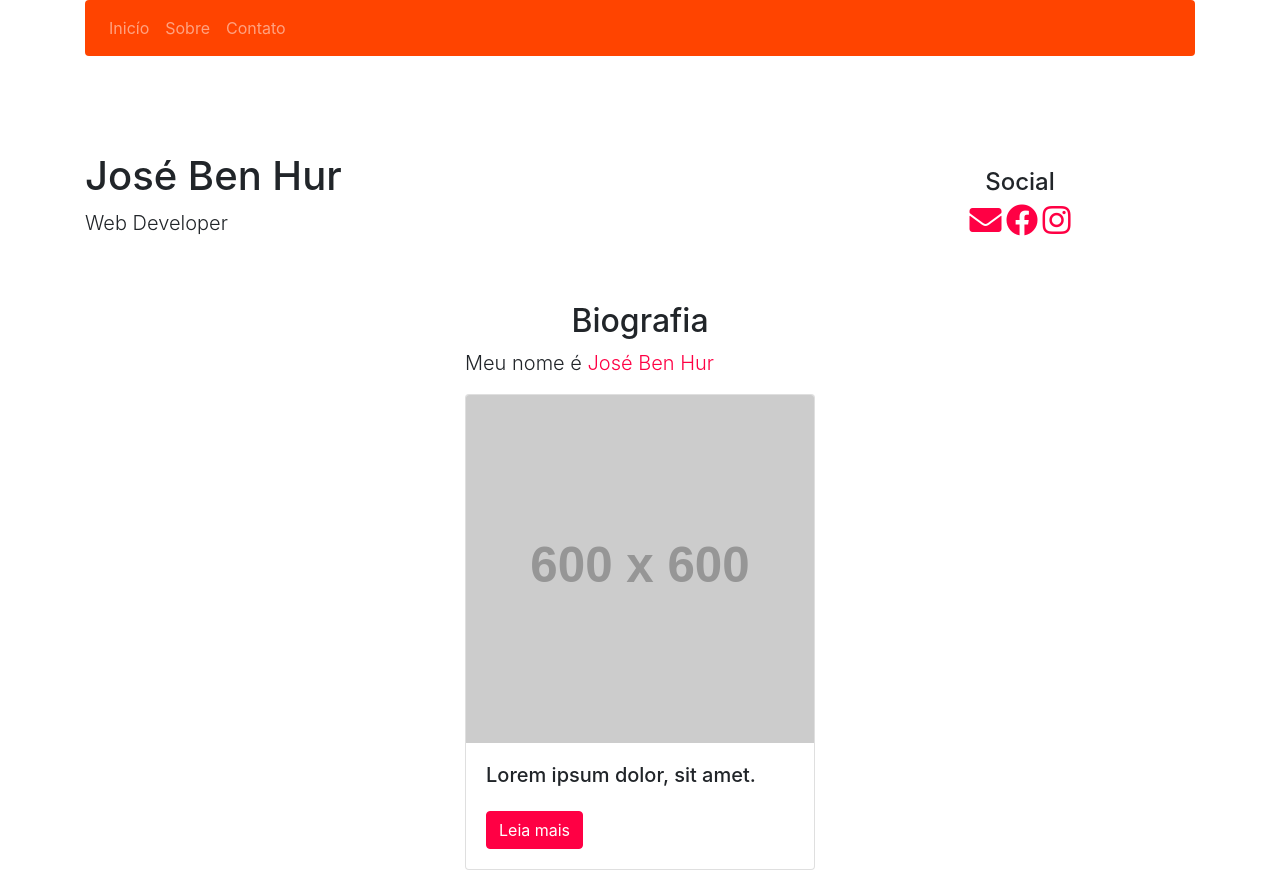
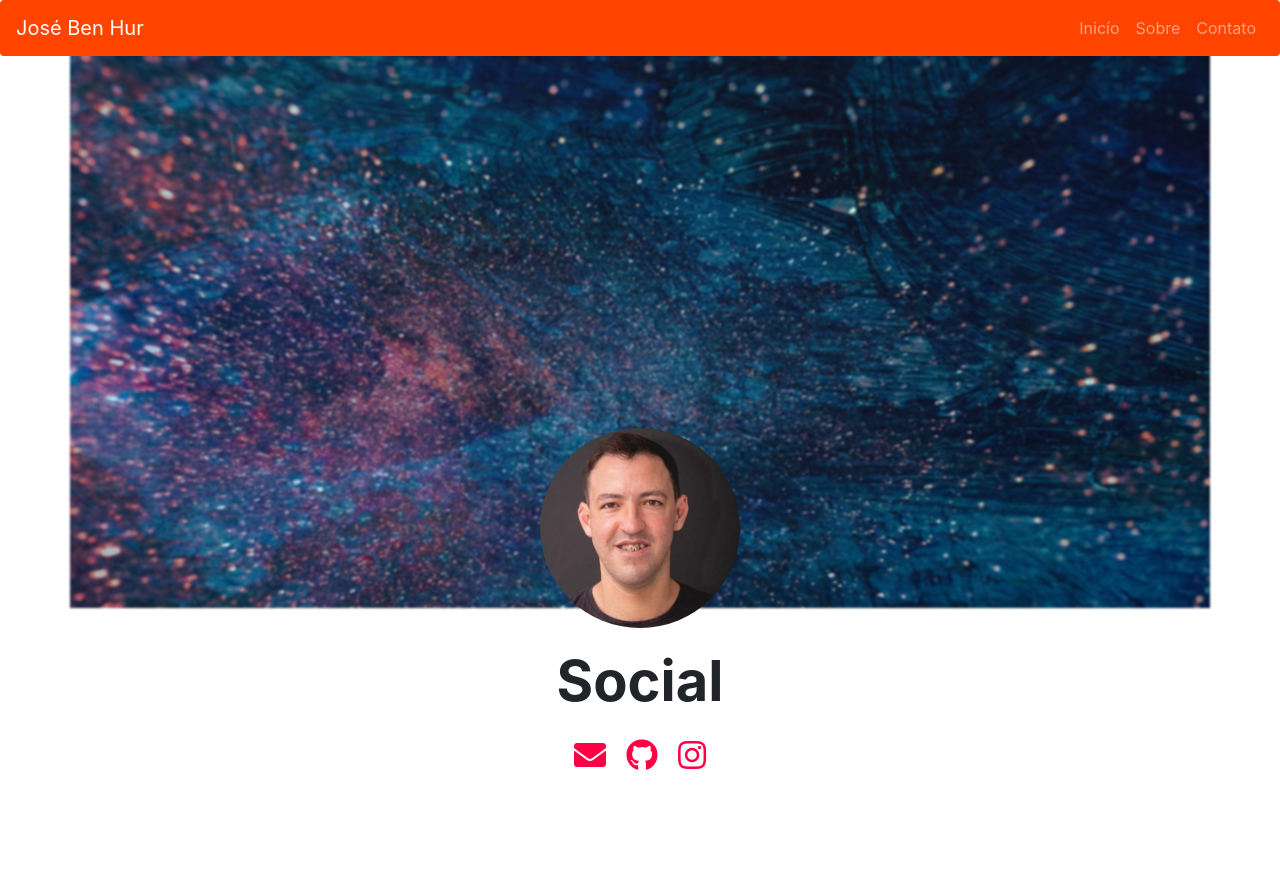
Before and after one commit to benhuur1/Layout-com-Gulp, a website: page src/index.html in a window 1280 px wide. Shown: the top 873 px of the page. Drawn offline with Linux system fonts and the light colour scheme; placeholder pictures from the web are drawn by us.

Commit message:
ajustes 27/01/21

```diff
--- a/src/index.html
+++ b/src/index.html
@@ -19,14 +19,15 @@
 		<div class="row">
 
 			<div class="col mb-5">
-				<nav class="navbar navbar-expand-lg navbar-dark bg-my-color-2 rounded" id="nav">
+				<nav class="navbar navbar-expand-lg navbar-dark bg-my-color-2 rounded fixed-top" id="nav">
+					<a href="#" class="navbar-brand">José Ben Hur</a>
 
 					<button class="navbar-toggler" type="button" data-toggle='collapse' data-target='#meuNavbar'>
 						<span class="navbar-toggler-icon"></span>
 					</button>
 
 					<div class="collapse navbar-collapse" id="meuNavbar">
-						<ul class="navbar-nav mr-auto">
+						<ul class="navbar-nav ml-auto">
 							<li class="nav-item"><a href="#" class="nav-link">Inicío</a></li>
 							<li class="nav-item"><a href="#" class="nav-link">Sobre</a></li>
 							<li class="nav-item"><a href="#" class="nav-link">Contato</a></li>
@@ -37,8 +38,11 @@
 			</div>
 
 		</div>
+		<div class="row" id='bg-top'>
 
-		<div class="row my-5 align-items-center">
+		</div>
+
+		<!-- <div class="row my-5 align-items-center">
 
 			<div class="col-md-8 col-sm-12">
 				<h1>José Ben Hur</h1>
@@ -48,29 +52,29 @@
 			<div class="col-md-4 col-sm-12">
 				<div class="text-center">
 					<h4 class="text-center">Social</h4>
-					<a href="mailto:joseben.hur.86@gmail.com"><i class="fas fa-2x fa-envelope"></i></a>
-					<a href="https://www.facebook.com/JoseBenHur.2"><i class="fab fa-2x fa-facebook"></i></a>
+					<a href="mailto:joseben.hur.86@gmail.com"><i class="fas px-2 fa-2x fa-envelope"></i></a>
+					<a href="https://github.com/benhuur1"><i class="fab fa-2x fa-github"></i></a>
 					<a href="https://www.instagram.com/jose_benhur/"><i class="fab fa-2x fa-instagram"></i></a>
 				</div>
 
 			</div>
 
-		</div>
+		</div> -->
 
 
 
-		<div class="row d-flex justify-content-center">
+		<div class="row d-flex justify-content-center " style="position: relative; top: -180px;">
 
 			<div class="col-sm-12 col-md-4 mb-5">
-				<h2 class="text-center">Biografia</h2>
-				<p class="lead">Meu nome é <a href="">José Ben Hur</a></p>
-				<div class="card">
-					<img src="https://via.placeholder.com/600" alt="Mão usando o celular" class="card-img-top">
-					<div class="card-body">
-						<h5 class="card-title mb-4">
-							Lorem ipsum dolor, sit amet.
-						</h5>
-						<a href="" class="btn btn-my-color-5">Leia mais</a>
+				<div class="border-transparent" style="background: rgba( 255,255,255, 0);">
+					<center><img src="img/perfil.jpg" alt="Mão usando o celular"  class="card-img-top rounded-circle" style="width: 200px!important" ></center>
+					<div class="card-body text-center">
+						<h2 class="card-title mb-4 display-4 font-weight-bold">
+							Social
+						</h2>
+						<a href="mailto:joseben.hur.86@gmail.com"><i class="fas px-2 fa-2x fa-envelope"></i></a>
+						<a href="https://github.com/benhuur1"><i class="fab px-2 fa-2x fa-github"></i></a>
+						<a href="https://www.instagram.com/jose_benhur/"><i class="fab px-2 fa-2x fa-instagram"></i></a>
 					</div>
 				</div>
 			</div>
--- a/src/scss/style.scss
+++ b/src/scss/style.scss
@@ -30,6 +30,15 @@ $link-color: $my-color-5;
     background-color:#ff0044;
     color: white;
 }
+#bg-top
+{
+	background-image: url(../img/background.jpg);
+	background-position: center;
+	background-size: cover;
+	background-repeat: no-repeat;
+	height: 70vh;
+	filter: blur(.9px);
+}
 
 //importa o bootstrap
 @import "node_modules/bootstrap/scss/bootstrap";
```
Also changed, not shown: src/css/style.css, src/img/background.jpg (added).
